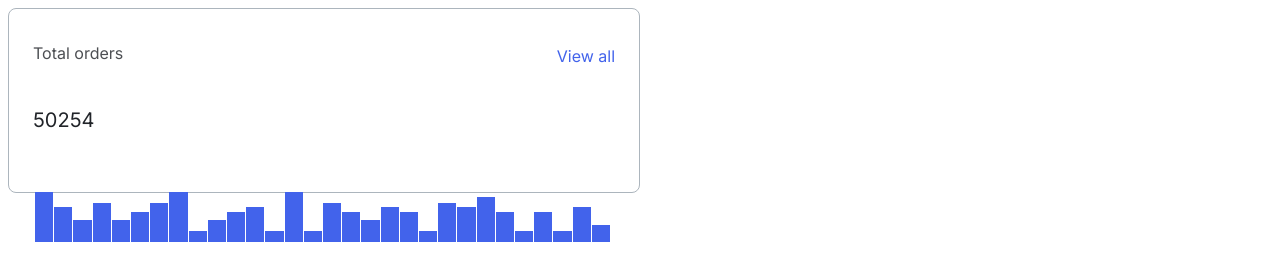
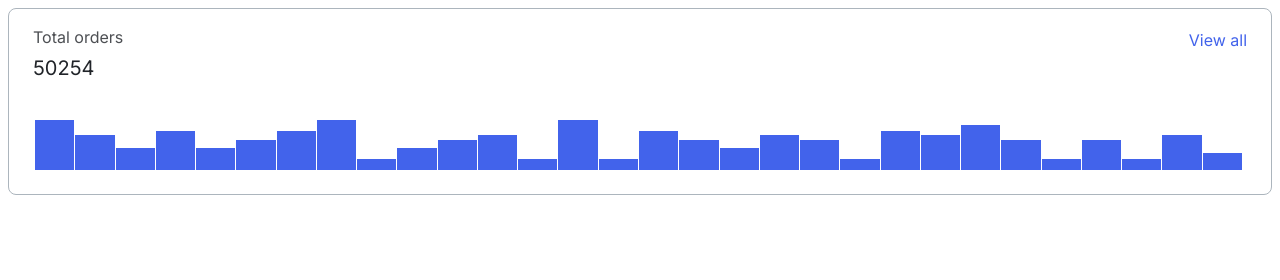
Before and after one commit to js-tasks-ru/htmlcss-20220317_nataliya-kokoreva, a website: page 04-lection2/01-histogram/index.html in a window 1280 px wide. Drawn offline with Linux system fonts and the light colour scheme.

Commit message:
01-histogram fix after review

```diff
--- a/04-lection2/01-histogram/histogram.css
+++ b/04-lection2/01-histogram/histogram.css
@@ -3,8 +3,6 @@
     border: 1px solid var(--grey-3);
     box-sizing: border-box;
     border-radius: 8px;
-    width: 50%;
-    height: 185px;
     display: flex;
     flex-direction: column;
     padding: 16px 24px 24px 24px;
@@ -13,16 +11,13 @@
 .histogram__header {
     font-family: 'Inter', sans-serif;
     font-style: normal;
-    font-weight: 400;
-    font-size: 16px;
     line-height: 24px;
     color: var(--black);
     display: flex;
     justify-content: space-between;
-    gap: 47px;
 }
 
-.histogram__header .histogram__link {
+.histogram__link {
     padding-top: 3px;
 }
 
@@ -33,10 +28,15 @@
 }
 
 .histogram__label {
+    margin: 0;
     opacity: 0.8;
+    font-weight: 400;
+    font-size: 16px;
 }
 
 .histogram__total {
+    margin: 0;
+    font-weight: 400;
     font-size: 20px;
     line-height: 26px;
 }
@@ -48,13 +48,14 @@
 }
 
 .histogram__chart {
+    height: 50px;
     display: flex;
     align-items: flex-end;
     gap: 1px;
     padding: 39px 5px 0 2px;
 }
 
-.histogram__chart > div {
+.histogram__chart-item {
     background-color: var(--blue-1);
     flex: 1 1 9px;
 }
--- a/04-lection2/01-histogram/index.html
+++ b/04-lection2/01-histogram/index.html
@@ -9,42 +9,42 @@
         <div class='histogram'>
             <div class='histogram__header'>
                 <div class='histogram__data'>
-                    <p class='histogram__label'>Total orders</p>
+                    <h5 class='histogram__label'>Total orders</h5>
                     <p class='histogram__total'>50254</p>
                 </div>
-                <p class='histogram__link'>View all</p>
+                <a class='histogram__link'>View all</a>
             </div>
             <div class='histogram__chart'>
-                <div style='height:50px'></div>
-                <div style='height: 35px'></div>
-                <div style='height: 22px'></div>
-                <div style='height: 39px'></div>
-                <div style='height: 22px'></div>
-                <div style='height: 30px'></div>
-                <div style='height: 39px'></div>
-                <div style='height: 50px'></div>
-                <div style='height: 11px'></div>
-                <div style='height: 22px'></div>
-                <div style='height: 30px'></div>
-                <div style='height: 35px'></div>
-                <div style='height: 11px'></div>
-                <div style='height: 50px'></div>
-                <div style='height: 11px'></div>
-                <div style='height: 39px'></div>
-                <div style='height: 30px'></div>
-                <div style='height: 22px'></div>
-                <div style='height: 35px'></div>
-                <div style='height: 30px'></div>
-                <div style='height: 11px'></div>
-                <div style='height: 39px'></div>
-                <div style='height: 35px'></div>
-                <div style='height: 45px'></div>
-                <div style='height: 30px'></div>
-                <div style='height: 11px'></div>
-                <div style='height: 30px'></div>
-                <div style='height: 11px'></div>
-                <div style='height: 35px'></div>
-                <div style='height: 17px'></div>
+                <div class='histogram__chart-item' style='height:100%'></div>
+                <div class='histogram__chart-item' style='height: 70%'></div>
+                <div class='histogram__chart-item' style='height: 44%'></div>
+                <div class='histogram__chart-item' style='height: 78%'></div>
+                <div class='histogram__chart-item' style='height: 44%'></div>
+                <div class='histogram__chart-item' style='height: 60%'></div>
+                <div class='histogram__chart-item' style='height: 78%'></div>
+                <div class='histogram__chart-item' style='height: 100%'></div>
+                <div class='histogram__chart-item' style='height: 22%'></div>
+                <div class='histogram__chart-item' style='height: 44%'></div>
+                <div class='histogram__chart-item' style='height: 60%'></div>
+                <div class='histogram__chart-item' style='height: 70%'></div>
+                <div class='histogram__chart-item' style='height: 22%'></div>
+                <div class='histogram__chart-item' style='height: 100%'></div>
+                <div class='histogram__chart-item' style='height: 22%'></div>
+                <div class='histogram__chart-item' style='height: 78%'></div>
+                <div class='histogram__chart-item' style='height: 60%'></div>
+                <div class='histogram__chart-item' style='height: 44%'></div>
+                <div class='histogram__chart-item' style='height: 70%'></div>
+                <div class='histogram__chart-item' style='height: 60%'></div>
+                <div class='histogram__chart-item' style='height: 22%'></div>
+                <div class='histogram__chart-item' style='height: 78%'></div>
+                <div class='histogram__chart-item' style='height: 70%'></div>
+                <div class='histogram__chart-item' style='height: 90%'></div>
+                <div class='histogram__chart-item' style='height: 60%'></div>
+                <div class='histogram__chart-item' style='height: 22%'></div>
+                <div class='histogram__chart-item' style='height: 60%'></div>
+                <div class='histogram__chart-item' style='height: 22%'></div>
+                <div class='histogram__chart-item' style='height: 70%'></div>
+                <div class='histogram__chart-item' style='height: 34%'></div>
             </div>
         </div>
     </body>
```
